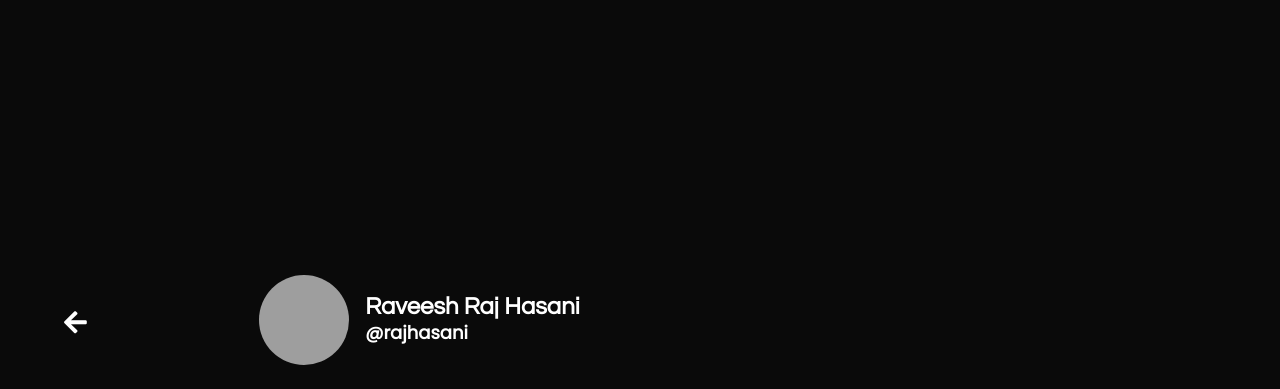
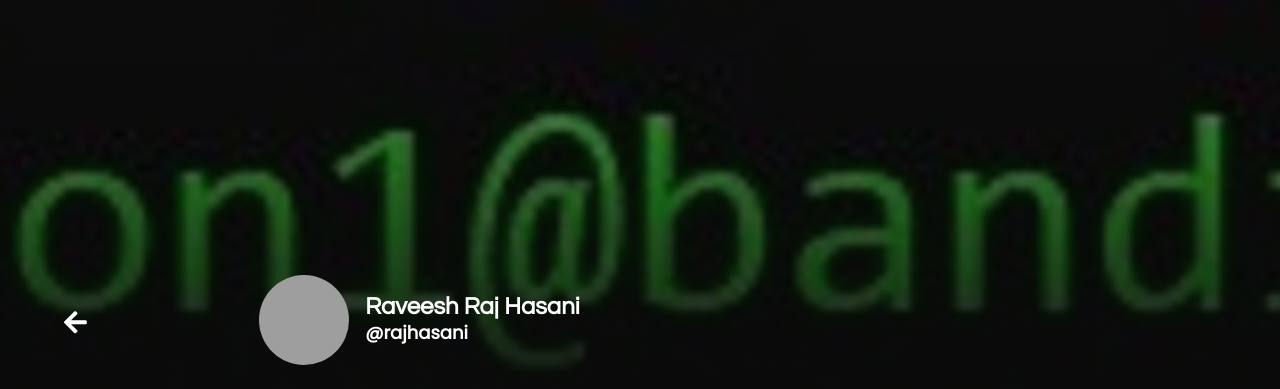
Before and after one commit to rajhasani/rajhasani.github.io, a plain HTML site: page blog/OverTheWire-Krypton/index.html in a window 1280 px wide. Shown: the top 389 px of the page. Drawn offline with nearby package versions, Linux system fonts and the light colour scheme; grey boxes are pictures that could not be loaded.

Commit message:
update image

```diff
--- a/blog/OverTheWire-Krypton/index.html
+++ b/blog/OverTheWire-Krypton/index.html
@@ -13,7 +13,7 @@
     </div>
     <a href="/" class="go_back"><i class="fas fa-arrow-left"></i></a>
     <div id="background_overlay"></div>
-    <div id="background" style="background: url(top_image.jpeg) center;"></div>
+    <div id="background" style="background: url(krypton1.jpg) center;"></div>
     <table id="profile_blog">
       <tbody>
         <tr>
```
